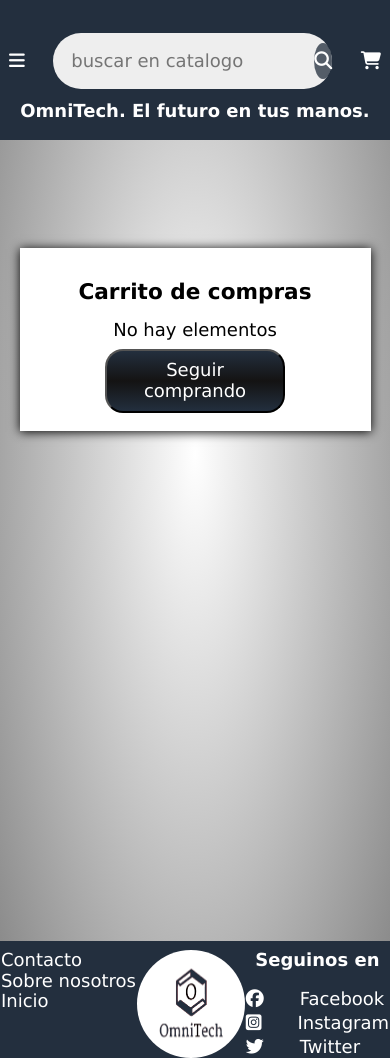
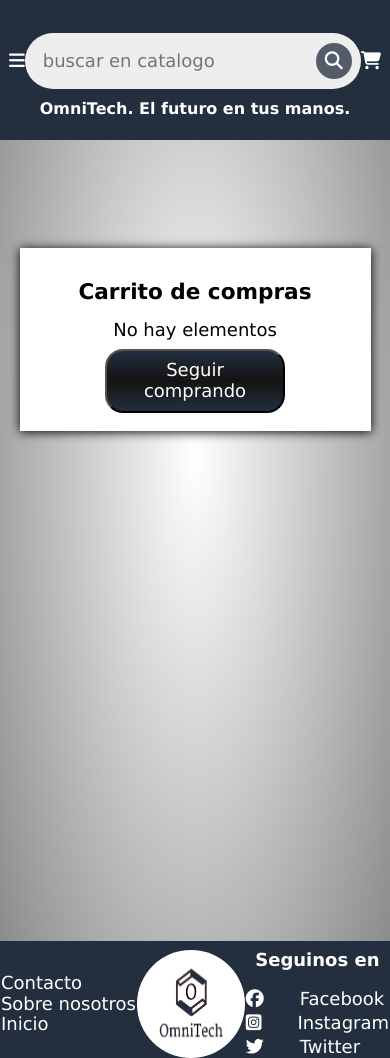
Before and after one commit to EscuderoLeonardo/EscuderoLeonardo.github.io, a website: page cart.html in a window 390 px wide. Shown: the part 150-1208 px from the top of the page. Drawn offline with Linux system fonts and the light colour scheme.

Commit message:
fix footer (justify-content) // mquery for very small resolutions

```diff
--- a/assets/scss/_footer.scss
+++ b/assets/scss/_footer.scss
@@ -1,3 +1,4 @@
+@import "mixins";
 
 .footer{
     background-color: $color1;
@@ -8,11 +9,11 @@
 }
 
 .footer__div{
+    @include flex(column,justify);
     margin-top: 0.5rem;
     color: white;
-    display: flex;
-    flex-direction: column;
     align-items: center;
+    justify-content: center;
 }
 
 .redes{
--- a/assets/scss/_header.scss
+++ b/assets/scss/_header.scss
@@ -89,7 +89,7 @@ a, li{
     display: flex;
     align-items: center;
     border-radius: 4rem;
-    margin: 1rem 0 0.5 0;
+    // margin: 1rem 0 0.5 0;
 
     input{
         background-color: transparent;
--- a/assets/scss/style.scss
+++ b/assets/scss/style.scss
@@ -295,3 +295,20 @@ table{
         font-size: xx-large;
     }
 }
+
+
+/* ----------------------- resoluciones muy pequeñas... -----------------------  */
+
+@media screen and (max-width: 410px){
+    .search-bar{
+        width: 100%;
+        background-color: $color3;
+        display: flex;
+        align-items: center;
+        border-radius: 4rem;
+    }
+
+    .title{
+        font-size: medium;
+    }
+}
```
Also changed, not shown: assets/css/style.css, 1 other file.
